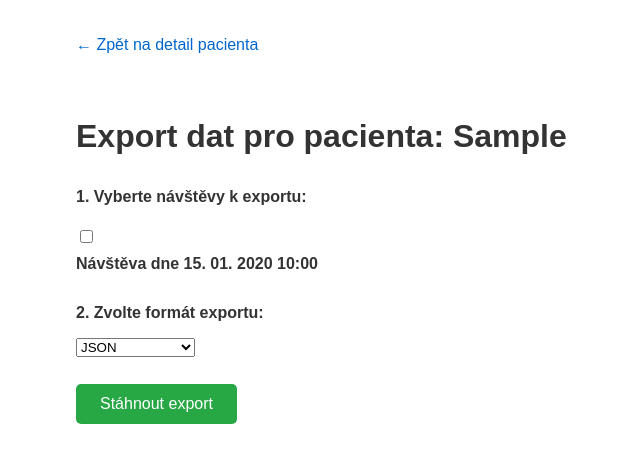
After one commit to smolito/F7PMIELD-S, a Django app: page /pacient/1/export/ in a window 1280 px wide. The commit adds this page. Shown: the top 463 px of the page, without its empty margins (114-754 px from the left). Run offline with Django 5.2, Linux system fonts and the light colour scheme; tables that the repository leaves empty hold one stand-in row (values such as "Sample post").

Commit message:
added json, txt export

```diff
--- /dev/null
+++ b/core/templates/core/export_selection.html
@@ -0,0 +1,51 @@
+<!DOCTYPE html>
+<html lang="cs">
+<head>
+    <meta charset="UTF-8">
+    <meta name="viewport" content="width=device-width, initial-scale=1.0">
+    <title>Export dat pro: {{ pacient.jmeno }}</title>
+    <style>
+        body { font-family: sans-serif; line-height: 1.6; padding: 2em; max-width: 900px; margin: auto; color: #333; }
+        .back-link { margin-bottom: 2em; display: inline-block; color: #0066cc; text-decoration: none; }
+        .back-link:hover { text-decoration: underline; }
+        .form-group { margin-bottom: 1.5em; }
+        .form-group label { display: block; font-weight: bold; margin-bottom: 0.5em; }
+        .visit-list { list-style-type: none; padding: 0; }
+        .visit-list li { margin-bottom: 0.5em; }
+        .submit-btn { background-color: #28a745; color: white; padding: 0.7em 1.5em; border: none; border-radius: 5px; font-size: 1em; cursor: pointer; }
+        .submit-btn:hover { background-color: #218838; }
+    </style>
+</head>
+<body>
+    <a href="{% url 'core:patient_detail' pacient.id %}" class="back-link">&larr; Zpět na detail pacienta</a>
+    <h1>Export dat pro pacienta: {{ pacient.jmeno }}</h1>
+
+    <form action="{% url 'core:export_selection' pacient.id %}" method="post">
+        {% csrf_token %}
+
+        <div class="form-group">
+            <label>1. Vyberte návštěvy k exportu:</label>
+            <ul class="visit-list">
+                {% for navsteva in navstevy %}
+                    <li>
+                        <input type="checkbox" name="visit_ids" value="{{ navsteva.id }}" id="visit_{{ navsteva.id }}">
+                        <label for="visit_{{ navsteva.id }}">Návštěva dne {{ navsteva.datum_navstevy|date:"d. m. Y H:i" }}</label>
+                    </li>
+                {% empty %}
+                    <li>Tento pacient nemá žádné návštěvy.</li>
+                {% endfor %}
+            </ul>
+        </div>
+
+        <div class="form-group">
+            <label for="format">2. Zvolte formát exportu:</label>
+            <select name="format" id="format">
+                <option value="json">JSON</option>
+                <option value="txt">Čitelný text (.txt)</option>
+            </select>
+        </div>
+
+        <button type="submit" class="submit-btn">Stáhnout export</button>
+    </form>
+</body>
+</html>
--- a/core/urls.py
+++ b/core/urls.py
@@ -5,9 +5,7 @@ from . import views
 app_name = 'core'
 
 urlpatterns = [
-    # Cesta pro seznam všech pacientů, např. http://localhost:8000/
-    path('', views.patient_list, name='patient_list'),
-
-    # Cesta pro detail konkrétního pacienta, např. http://localhost:8000/pacient/1/
-    path('pacient/<int:patient_id>/', views.patient_detail, name='patient_detail'),
+    path('', views.patient_list, name='patient_list'), # vše
+    path('pacient/<int:patient_id>/', views.patient_detail, name='patient_detail'), # jeden pac
+    path('pacient/<int:patient_id>/export/', views.export_selection, name='export_selection'), # export z jednoho pacienta
 ]
--- a/core/views.py
+++ b/core/views.py
@@ -1,7 +1,19 @@
+import json
 from django.shortcuts import render, get_object_or_404
+from django.http import HttpResponse
+from fhir.resources.bundle import Bundle
+from fhir.resources.patient import Patient as FhirPatient
+from fhir.resources.observation import Observation, ObservationComponent
+from fhir.resources.codeableconcept import CodeableConcept
+from fhir.resources.coding import Coding
+from fhir.resources.quantity import Quantity
+from fhir.resources.reference import Reference
+from fhir.resources.period import Period
 import pandas as pd
 import plotly.express as px
-from .models import Pacient
+from .models import Pacient, Navsteva
+
+# ... stávající funkce patient_list a patient_detail ...
 
 def patient_list(request):
     """
@@ -18,12 +30,8 @@ def patient_detail(request, patient_id):
     Zobrazí detailní informace o jednom pacientovi a jeho měřeních v grafech.
     """
     pacient = get_object_or_404(Pacient, id=patient_id)
-    # Získání všech návštěv pacienta, seřazených podle data návštěvy
-    navstevy = pacient.navstevy.all().order_by('datum_navstevy')
+    navstevy = pacient.navstevy.all().order_by('-datum_navstevy') # Změna pořadí na nejnovější nahoře
 
-    # --- Příprava dat pro grafy ---
-
-    # Data krevního tlaku
     bp_data = []
     for navsteva in navstevy:
         if hasattr(navsteva, 'krevni_tlak'):
@@ -34,7 +42,6 @@ def patient_detail(request, patient_id):
                 'Diastolický tlak': bp.diastolicky,
             })
 
-    # Data reakční doby
     rt_data = []
     for navsteva in navstevy:
         if hasattr(navsteva, 'reakcni_doba'):
@@ -44,23 +51,19 @@ def patient_detail(request, patient_id):
                 'Reakční doba (ms)': rt.prumerna_doba_ms,
             })
 
-    # --- Generování grafů pomocí Plotly ---
     plot_divs = {}
-
-    # Graf pro krevní tlak
     if bp_data:
         df_bp = pd.DataFrame(bp_data)
         fig_bp = px.line(df_bp, x='Datum', y=['Systolický tlak', 'Diastolický tlak'],
-                         title="Vývoj krevního tlaku", markers=True)
+                         title="Vývoj krevního tlaku", markers=True,
+                         labels={'value': 'Hodnota (mmHg)', 'variable': 'Měření'})
         plot_divs['krevni_tlak'] = fig_bp.to_html(full_html=False, include_plotlyjs='cdn')
 
-    # Graf pro reakční dobu
     if rt_data:
         df_rt = pd.DataFrame(rt_data)
         fig_rt = px.line(df_rt, x='Datum', y='Reakční doba (ms)',
                          title="Vývoj reakční doby", markers=True)
         plot_divs['reakcni_doba'] = fig_rt.to_html(full_html=False)
-
 
     context = {
         'pacient': pacient,
@@ -69,3 +72,170 @@ def patient_detail(request, patient_id):
     }
 
     return render(request, 'core/patient_detail.html', context)
+
+# --- Nová logika pro export ---
+
+def transform_to_fhir_bundle(pacient, visit_ids):
+    """
+    Transformuje vybraná data pacienta a návštěv do FHIR Bundle.
+    """
+    bundle = Bundle.construct(type="collection")
+    bundle.entry = []
+
+    # Přidání pacienta jako prvního zdroje
+    fhir_patient = FhirPatient.construct(id=str(pacient.id))
+    # V reálné aplikaci by se mapovala i další data (jméno, pohlaví atd.)
+    bundle.entry.append({"resource": fhir_patient.dict()})
+
+    # Získání vybraných návštěv
+    selected_visits = Navsteva.objects.filter(id__in=visit_ids)
+
+    for visit in selected_visits:
+        subject_ref = Reference.construct(reference=f"Patient/{pacient.id}")
+        effective_datetime = visit.datum_navstevy.isoformat()
+
+        # Transformace pro krevní tlak
+        if hasattr(visit, 'krevni_tlak'):
+            model = visit.krevni_tlak
+            fhir_obs = Observation.construct(
+                status='final',
+                code=CodeableConcept.construct(coding=[Coding.construct(system="http://loinc.org", code="85354-9", display="Blood pressure panel")]),
+                subject=subject_ref,
+                effectiveDateTime=effective_datetime,
+                component=[
+                    ObservationComponent.construct(
+                        code=CodeableConcept.construct(coding=[Coding.construct(system="http://snomed.info/sct", code=model.SYSTOLICKY_SNOMED, display=model.SYSTOLICKY_DISPLAY)]),
+                        valueQuantity=Quantity.construct(value=model.systolicky, unit="mmHg", system="http://unitsofmeasure.org", code="mm[Hg]")
+                    ),
+                    ObservationComponent.construct(
+                        code=CodeableConcept.construct(coding=[Coding.construct(system="http://snomed.info/sct", code=model.DIASTOLICKY_SNOMED, display=model.DIASTOLICKY_DISPLAY)]),
+                        valueQuantity=Quantity.construct(value=model.diastolicky, unit="mmHg", system="http://unitsofmeasure.org", code="mm[Hg]")
+                    ),
+                    ObservationComponent.construct(
+                        code=CodeableConcept.construct(coding=[Coding.construct(system="http://snomed.info/sct", code=model.SRDECNI_FREKVENCE_SNOMED, display=model.SRDECNI_FREKVENCE_DISPLAY)]),
+                        valueQuantity=Quantity.construct(value=model.srdecni_frekvence, unit="/min", system="http://unitsofmeasure.org", code="/min")
+                    )
+                ]
+            )
+            bundle.entry.append({"resource": fhir_obs.dict()})
+
+        # Transformace pro reakční dobu
+        if hasattr(visit, 'reakcni_doba'):
+            model = visit.reakcni_doba
+            fhir_obs = Observation.construct(
+                status='final',
+                code=CodeableConcept.construct(coding=[Coding.construct(system="http://snomed.info/sct", code=model.PRUMERNA_DOBA_SNOMED, display=model.PRUMERNA_DOBA_DISPLAY)]),
+                subject=subject_ref,
+                effectiveDateTime=effective_datetime,
+                valueQuantity=Quantity.construct(value=model.prumerna_doba_ms, unit="ms", system="http://unitsofmeasure.org", code="ms")
+            )
+            bundle.entry.append({"resource": fhir_obs.dict()})
+
+        # Transformace pro srozumitelnost řeči
+        if hasattr(visit, 'srozumitelnost_reci'):
+            model = visit.srozumitelnost_reci
+            fhir_obs = Observation.construct(
+                status='final',
+                code=CodeableConcept.construct(text="Speech Intelligibility Assessment"),
+                subject=subject_ref,
+                effectiveDateTime=effective_datetime,
+                component=[
+                    ObservationComponent.construct(
+                        code=CodeableConcept.construct(coding=[Coding.construct(system="http://snomed.info/sct", code=model.RYCHLOST_RECI_SNOMED, display=model.RYCHLOST_RECI_DISPLAY)]),
+                        valueQuantity=Quantity.construct(value=model.rychlost_reci, unit="slov/min")
+                    ),
+                    ObservationComponent.construct(
+                        code=CodeableConcept.construct(text="Word Error Rate"),
+                        valueQuantity=Quantity.construct(value=model.wer_procento, unit="%")
+                    )
+                ]
+            )
+            bundle.entry.append({"resource": fhir_obs.dict()})
+
+        # Transformace pro deník bolestí hlavy
+        if hasattr(visit, 'bolesti_hlavy'):
+            model = visit.bolesti_hlavy
+            fhir_obs = Observation.construct(
+                status='final',
+                code=CodeableConcept.construct(text="Headache Diary Summary"),
+                subject=subject_ref,
+                effectivePeriod=Period.construct(start=model.obdobi_od.isoformat(), end=model.obdobi_do.isoformat()),
+                component=[
+                    ObservationComponent.construct(
+                        code=CodeableConcept.construct(text="Počet dní s bolestí"),
+                        valueInteger=model.pocet_dni_s_bolesti
+                    ),
+                    ObservationComponent.construct(
+                        code=CodeableConcept.construct(coding=[Coding.construct(system="http://snomed.info/sct", code=model.PRUMERNA_INTENZITA_SNOMED, display=model.PRUMERNA_INTENZITA_DISPLAY)]),
+                        valueInteger=model.prumerna_intenzita
+                    )
+                ]
+            )
+            bundle.entry.append({"resource": fhir_obs.dict()})
+
+        # Transformace pro klepání prsty (bez SNOMED kódů, jen s textovým popisem)
+        if hasattr(visit, 'klepani_prsty'):
+            model = visit.klepani_prsty
+            fhir_obs = Observation.construct(
+                status='final',
+                code=CodeableConcept.construct(text="Finger Tapping Test"),
+                subject=subject_ref,
+                effectiveDateTime=effective_datetime,
+                component=[
+                     ObservationComponent.construct(
+                        code=CodeableConcept.construct(text="Počet poklepů"),
+                        valueInteger=model.pocet_poklepu
+                    )
+                ]
+            )
+            bundle.entry.append({"resource": fhir_obs.dict()})
+
+    return bundle
+
+
+def export_selection(request, patient_id):
+    pacient = get_object_or_404(Pacient, id=patient_id)
+
+    if request.method == 'POST':
+        visit_ids = request.POST.getlist('visit_ids')
+        export_format = request.POST.get('format', 'json')
+
+        if not visit_ids:
+            # Zde by měla být nějaká chybová hláška
+            return render(request, 'core/export_selection.html', {'pacient': pacient, 'navstevy': pacient.navstevy.all(), 'error': 'Musíte vybrat alespoň jednu návštěvu.'})
+
+        # Vytvoření FHIR Bundle
+        fhir_bundle = transform_to_fhir_bundle(pacient, visit_ids)
+        bundle_dict = fhir_bundle.dict()
+
+        if export_format == 'json':
+            response = HttpResponse(
+                json.dumps(bundle_dict, indent=2),
+                content_type='application/json'
+            )
+            response['Content-Disposition'] = f'attachment; filename="export_pacient_{pacient.id}.json"'
+            return response
+        else: # txt format
+            #txt_output = f"Export dat pro pacienta: {pacient.jmeno}\n"
+            #txt_output += "=" * 40 + "\n\n"
+
+            for entry in bundle_dict.get("entry", []):
+                resource = entry.get("resource")
+                if resource:
+                    #txt_output += f"--- {resource.get('resourceType', 'N/A')} ---\n"
+                    for key, value in resource.items():
+                        if value:
+                            txt_output += f"{key}: {json.dumps(value, indent=2, ensure_ascii=False)}\n"
+                    txt_output += "\n"
+
+            response = HttpResponse(txt_output, content_type='text/plain; charset=utf-8')
+            response['Content-Disposition'] = f'attachment; filename="export_pacient_{pacient.id}.txt"'
+            return response
+
+    # Pokud je to GET požadavek, zobrazí se stránka s výběrem
+    navstevy = pacient.navstevy.all().order_by('-datum_navstevy')
+    context = {
+        'pacient': pacient,
+        'navstevy': navstevy,
+    }
+    return render(request, 'core/export_selection.html', context)
--- a/requirements.txt
+++ b/requirements.txt
@@ -2,3 +2,4 @@ django
 faker
 plotly
 pandas
+fhir.resources
```
Also changed, not shown: core/management/commands/seed_data.py (+5 -5 lines), core/templates/core/patient_detail.html (+16 -6 lines), READme.md.
